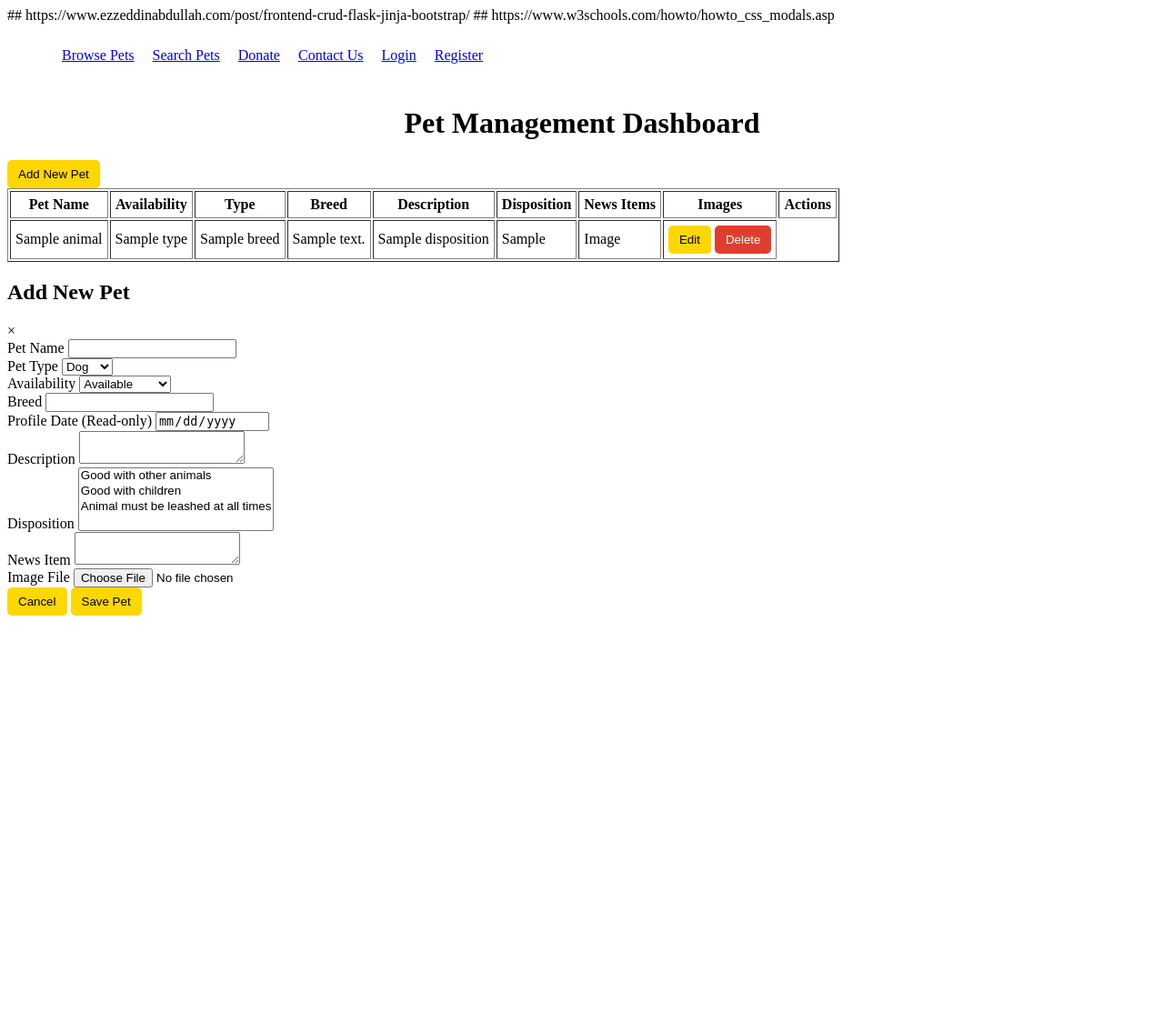
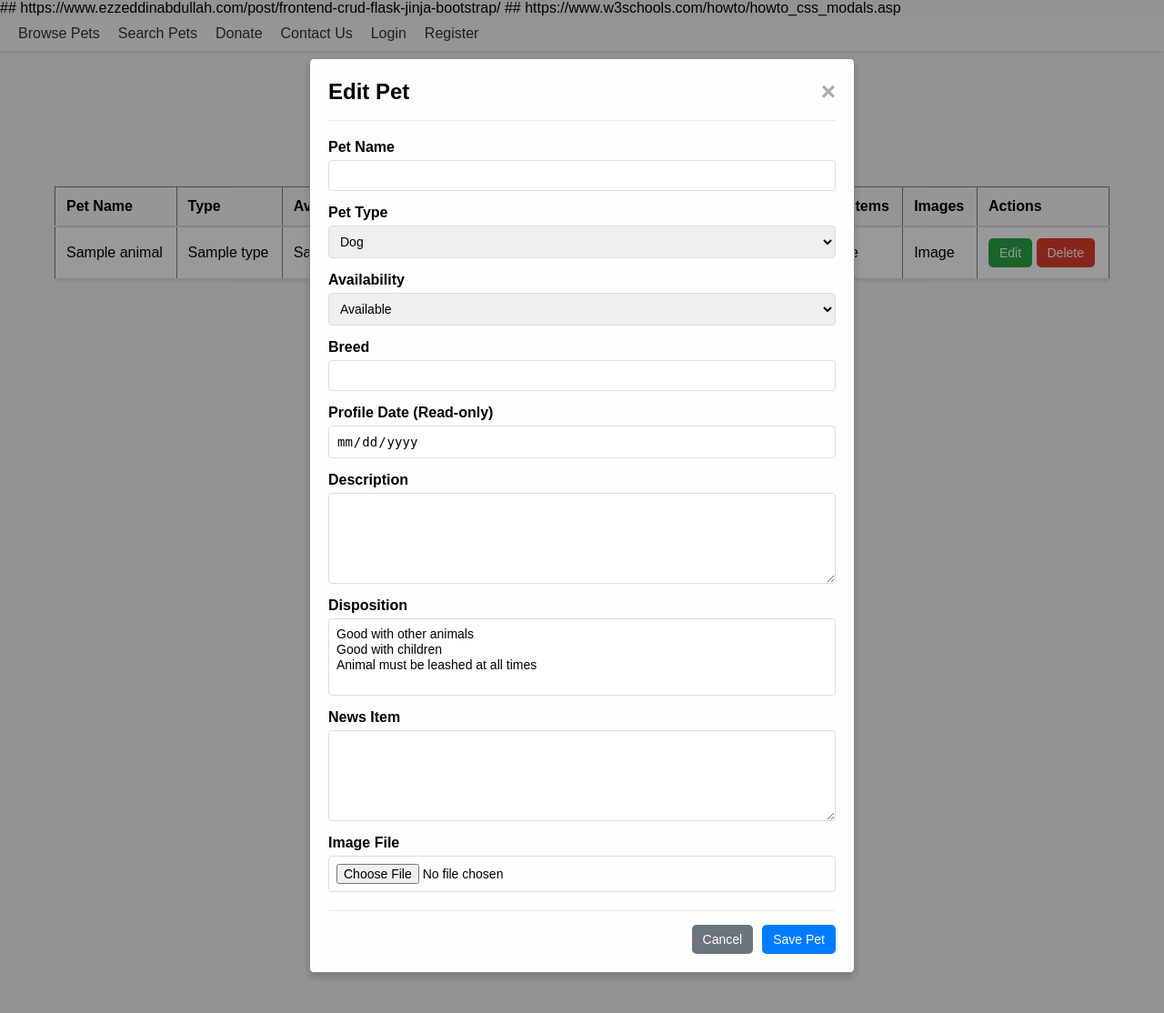
Before and after one commit to leeay42/CS467, a Flask app: template pet_adoption/templates/admin/dashboard.html in a window 1280 px wide. Shown: the top 1114 px of the page at 91% size. Run offline with Flask 3, Linux system fonts and the light colour scheme; the template is opened without the code that fills it: values that come from a table or form of the project are taken from there, most other values are stand-ins (such as "Sample title", 1, 10 or a date in 2020); parts of the project's set-up code (start-up, migrations or seed data) failed here and were passed over; some libraries are stand-ins or nearby versions.

Commit message:
add modal functionality and css

```diff
--- a/pet_adoption/templates/admin/dashboard.html
+++ b/pet_adoption/templates/admin/dashboard.html
@@ -1,25 +1,258 @@
 ## https://www.ezzeddinabdullah.com/post/frontend-crud-flask-jinja-bootstrap/
 ## https://www.w3schools.com/howto/howto_css_modals.asp
 <!DOCTYPE html>
+<html>
+<head>
+	<title>Paw-sitively Purrfect Partners - Admin Dashboard</title>
+	<style>
+		* {
+			margin: 0;
+			padding: 0;
+			box-sizing: border-box;
+		}
 
-	<html>
+		body {
+			font-family: Arial, sans-serif;
+			background-color: #f5f5f5;
+		}
 
-	<head>
-		<title>Paw-sitively Purrfect Partners</title>
-		{# keep CSS link commented out for now #}
-		<style>
-		h1 {text-align: center;}
-		section {text-align: center;}
-		.navbar { display: flex; position: sticky; align-items: center; justify-content: space-between; top: 0px; padding: 10px 20px; }
-		.nav-list { display: flex; list-style: none; }
-		.nav-list li { margin-right: 20px; }
-		.btn { background-color: #ffd700; color: #000; border: none; padding: 8px 12px; border-radius: 5px; cursor: pointer; }
-		.btn-danger { background-color: #e03e2d; color: #fff; }
+		h1 {
+			text-align: center;
+			margin: 20px 0;
+		}
+
+		section {
+			text-align: center;
+		}
+
+		.navbar {
+			display: flex;
+			position: sticky;
+			align-items: center;
+			justify-content: space-between;
+			top: 0px;
+			padding: 10px 20px;
+			background-color: #f8f9fa;
+			box-shadow: 0 2px 4px rgba(0,0,0,0.1);
+			z-index: 100;
+		}
+
+		.nav-list {
+			display: flex;
+			list-style: none;
+		}
+
+		.nav-list li {
+			margin-right: 20px;
+		}
+
+		.nav-list a {
+			text-decoration: none;
+			color: #333;
+			font-weight: 500;
+		}
+
+		.nav-list a:hover {
+			color: #007bff;
+		}
+
+		.btn {
+			background-color: #ffd700;
+			color: #000;
+			border: none;
+			padding: 8px 12px;
+			border-radius: 5px;
+			cursor: pointer;
+			font-size: 14px;
+			font-weight: 500;
+		}
+
+		.btn:hover {
+			opacity: 0.9;
+		}
+
+		.btn-primary {
+			background-color: #007bff;
+			color: white;
+		}
+
+		.btn-secondary {
+			background-color: #6c757d;
+			color: white;
+		}
+
+		.btn-success {
+			background-color: #28a745;
+			color: white;
+		}
+
+		.btn-danger {
+			background-color: #e03e2d;
+			color: white;
+		}
+
+		/* Modal Styles */
+		.modal {
+			position: fixed;
+			z-index: 1000;
+			left: 0;
+			top: 0;
+			width: 100%;
+			height: 100%;
+			background-color: rgba(0, 0, 0, 0.4);
+			display: none;
+		}
+
+		.modal-content {
+			background-color: #fefefe;
+			margin: 5% auto;
+			padding: 20px;
+			border: 1px solid #888;
+			width: 90%;
+			max-width: 600px;
+			border-radius: 5px;
+			box-shadow: 0 4px 8px rgba(0,0,0,0.2);
+		}
+
+		.modal-header {
+			border-bottom: 1px solid #e9ecef;
+			margin-bottom: 20px;
+			padding-bottom: 15px;
+			display: flex;
+			justify-content: space-between;
+			align-items: center;
+		}
+
+		.modal-header h2 {
+			margin: 0;
+		}
+
+		.close-btn {
+			color: #aaa;
+			font-size: 28px;
+			font-weight: bold;
+			cursor: pointer;
+		}
+
+		.close-btn:hover {
+			color: black;
+		}
+
+		.form-group {
+			margin-bottom: 15px;
+		}
+
+		.form-group label {
+			display: block;
+			margin-bottom: 5px;
+			font-weight: bold;
+		}
+
+		.form-group input,
+		.form-group select,
+		.form-group textarea {
+			width: 100%;
+			padding: 8px;
+			border: 1px solid #ddd;
+			border-radius: 4px;
+			box-sizing: border-box;
+			font-size: 14px;
+		}
+
+		.form-group textarea {
+			resize: vertical;
+			min-height: 100px;
+		}
+
+		.form-group input:focus,
+		.form-group select:focus,
+		.form-group textarea:focus {
+			outline: none;
+			border-color: #007bff;
+			box-shadow: 0 0 5px rgba(0, 123, 255, 0.3);
+		}
+
+		.error {
+			color: #e03e2d;
+			font-size: 12px;
+			margin-top: 5px;
+		}
+
+		.alert {
+			padding: 15px;
+			margin: 10px;
+			border-radius: 4px;
+		}
+
+		.alert-success {
+			background-color: #d4edda;
+			color: #155724;
+			border: 1px solid #c3e6cb;
+		}
+
+		.alert-danger {
+			background-color: #f8d7da;
+			color: #721c24;
+			border: 1px solid #f5c6cb;
+		}
+
+		.action-buttons {
+			margin: 20px 0;
+			text-align: center;
+		}
+
+		#browse {
+			max-width: 1200px;
+			margin: 0 auto;
+			padding: 20px;
+		}
+
+		table {
+			width: 100%;
+			margin: 20px 0;
+			border-collapse: collapse;
+			background-color: white;
+			box-shadow: 0 2px 4px rgba(0,0,0,0.1);
+		}
+
+		table thead {
+			background-color: #f8f9fa;
+		}
+
+		table th {
+			padding: 12px;
+			text-align: left;
+			border-bottom: 2px solid #ddd;
+			font-weight: 600;
+		}
+
+		table td {
+			padding: 12px;
+			text-align: left;
+			border-bottom: 1px solid #ddd;
+		}
+
+		table tbody tr:hover {
+			background-color: #f8f9fa;
+		}
+
+		.modal-footer {
+			border-top: 1px solid #e9ecef;
+			margin-top: 20px;
+			padding-top: 15px;
+			display: flex;
+			gap: 10px;
+			justify-content: flex-end;
+		}
+
+		.table {
+			width: 100%;
+		}
 	</style>
-
 </head>
 
 <body>
+	<!-- Navigation -->
 	<nav class="navbar">
 		<ul class="nav-list">
 			<li><a href="{{ url_for('main.browse') if 'main' in globals() else url_for('index') }}">Browse Pets</a></li>
@@ -40,12 +273,13 @@
 		{% endif %}
 	{% endwith %}
 
+	<!-- Main Content -->
 	<div id="browse">
 		<h1>Pet Management Dashboard</h1>
 
-			<!-- Create New Pet -->
+		<!-- Create New Pet Button -->
 		<div class="action-buttons">
-				<button class="btn btn-primary" onclick="openCreateModal()"> Add New Pet</button>
+			<button class="btn btn-primary" onclick="openCreateModal()">+ Add New Pet</button>
 		</div>
 
 		<!-- Pets Table -->
@@ -54,8 +288,8 @@
 				<thead>
 					<tr>
 						<th>Pet Name</th>
+						<th>Type</th>
 						<th>Availability</th>
-							<th>Type</th>
 						<th>Breed</th>
 						<th>Description</th>
 						<th>Disposition</th>
@@ -69,14 +303,14 @@
 					<tr>
 						<td>{{ animal.name }}</td>
 						<td>{{ animal.type }}</td>
+						<td>{{ animal.availability }}</td>
 						<td>{{ animal.breed }}</td>
 						<td>{{ animal.description }}</td>
 						<td>{{ animal.disposition | join(', ') }}</td>
-							<td>{{ animal.news_item}}</td>
+						<td>{{ animal.news_item }}</td>
 						<td>{% if animal.public_image %}Image{% else %}--{% endif %}</td>
 						<td>
 							<button class="btn btn-success" onclick="openEditModal('{{ animal._id }}')">Edit</button>
-
 							<form action="{{ url_for('admin.delete_pet', id=animal._id) }}" method="post" style="display:inline">
 								{% if csrf_token is defined %}
 									<input type="hidden" name="csrf_token" value="{{ csrf_token() }}">
@@ -93,8 +327,7 @@
 		</table>
 	</div>
 
-
-		<!-- Pet Modal -- pop up for create and edit -->
+	<!-- Pet Modal -->
 	<div id="petModal" class="modal">
 		<div class="modal-content">
 			<div class="modal-header">
@@ -108,9 +341,9 @@
 
 				<!-- Name Field -->
 				<div class="form-group">
-					<!-- render field lable -->
+					<!--renders field label -->
 					{{ form.name.label }}
-					<!-- render field input field with CSS styling -->
+					<!--renders field input section -->
 					{{ form.name(class="form-control") }}
 					{% if form.name.errors %}
 						<div class="error">
@@ -163,7 +396,7 @@
 				<!-- Profile Date Field (Read Only) -->
 				<div class="form-group">
 					{{ form.profile_date.label }}
-					{{ form.profile_date(readonly = True, class="form-control") }}
+					{{ form.profile_date(readonly=True, class="form-control") }}
 					{% if form.profile_date.errors %}
 						<div class="error">
 							{% for error in form.profile_date.errors %}
@@ -234,5 +467,21 @@
 		</div>
 	</div>
 
+	<!-- Reference the external modal.js file -->
+	<script src="{{ url_for('static', filename='js/modal.js') }}"></script>
+
+	<!-- Auto-open modal logic (stays in template because it uses Jinja2) -->
+	<script>
+		{% if animal or form.errors %}
+			document.addEventListener('DOMContentLoaded', function() {
+				{% if animal %}
+					openEditModal('{{ animal._id }}');
+				{% else %}
+					openCreateModal();
+				{% endif %}
+			});
+		{% endif %}
+	</script>
+
 </body>
 </html>
```
Lines whose indentation alone changed are shown as unchanged.
